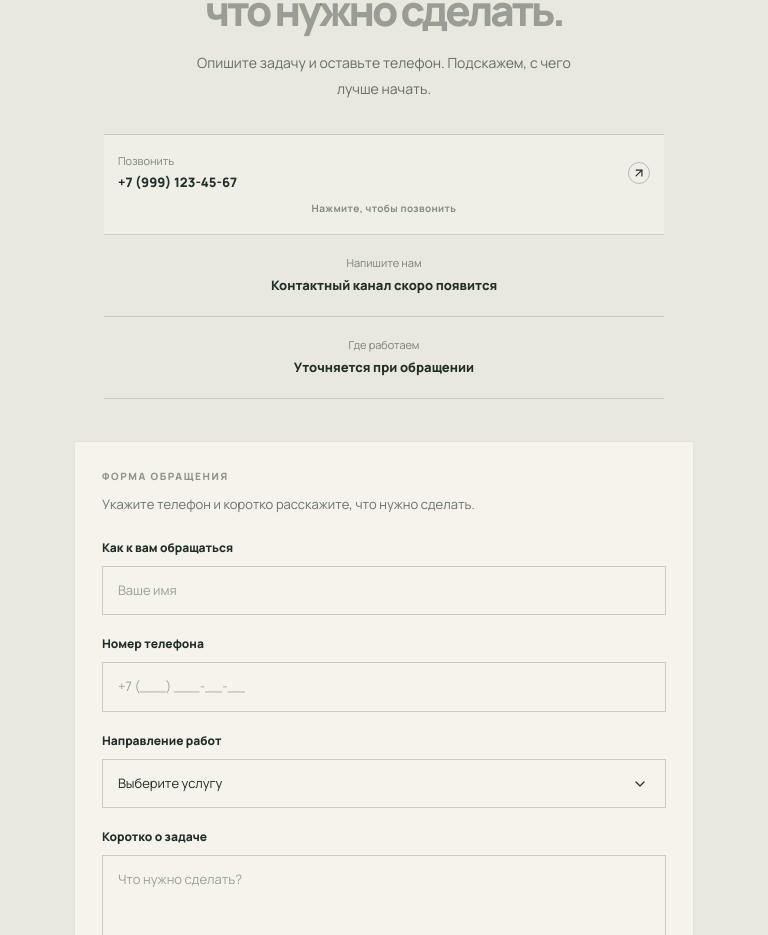
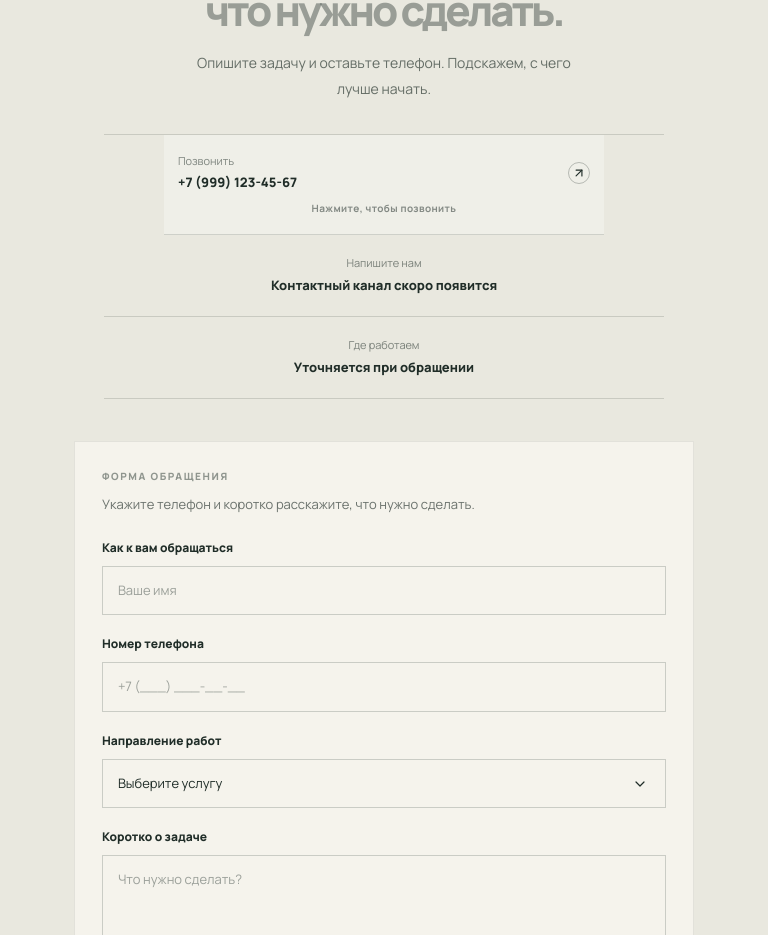
Before and after one commit to artkoro94/fixora-home, a React (Vite) app: page / in a window 768 px wide. Shown: the part 4945-5880 px from the top of the page. Built offline with nearby package versions, Linux system fonts and the light colour scheme.

Commit message:
fix: constrain tablet contact phone row

```diff
--- a/src/app/styles/responsive.css
+++ b/src/app/styles/responsive.css
@@ -46,6 +46,13 @@
 }
 
 @media(min-width:621px) and (max-width:900px){
+  .contact-details>a{
+    width:min(100%,440px);
+    justify-self:center;
+  }
+}
+
+@media(min-width:621px) and (max-width:900px){
   .site-footer{padding:68px 6% 28px}
   .site-footer__contact{gap:30px;padding-bottom:48px}
   .site-footer__phone{display:flex;align-items:center;min-width:0;gap:14px}
```
